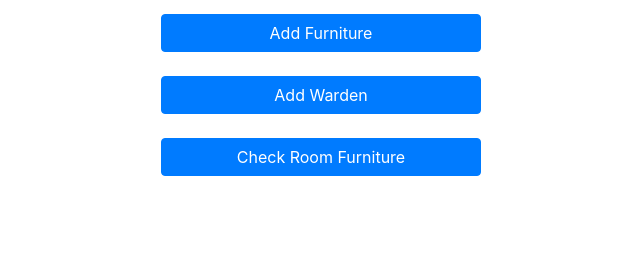
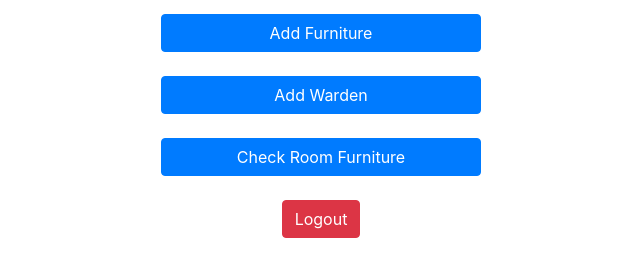
Before and after one commit to divyansshhh/Hostel-Management, a Flask app: page /home in a window 1280 px wide. Shown: the part 531-800 px from the top of the page, without its empty margins (319-959 px from the left). Run offline with Flask 2, Linux system fonts and the light colour scheme; a user stored in the database is signed in; some libraries are stand-ins or nearby versions.

Commit message:
added bootstrap

```diff
--- a/templates/home.html
+++ b/templates/home.html
@@ -81,6 +81,11 @@
 				</form>
 			</div>
 			</center>
-
+			<br>
+			<center>
+				<form action="/logout" method="POST">
+					<button type="submit" class = "btn btn-danger">Logout</button>
+				</form>
+			</center>
 	</body>
 </html>
--- a/templates/search_detail.html
+++ b/templates/search_detail.html
@@ -1,6 +1,5 @@
 <!DOCTYPE html>
 <meta name="viewport" content="width=device-width, initial-scale=1.0">
-
 <link rel="stylesheet" href="https://maxcdn.bootstrapcdn.com/bootstrap/4.0.0/css/bootstrap.min.css" integrity="sha384-Gn5384xqQ1aoWXA+058RXPxPg6fy4IWvTNh0E263XmFcJlSAwiGgFAW/dAiS6JXm" crossorigin="anonymous">
 <meta name="viewport" content="width=device-width, initial-scale=1">
 <link rel="stylesheet" href="https://maxcdn.bootstrapcdn.com/bootstrap/4.1.3/css/bootstrap.min.css">
```
